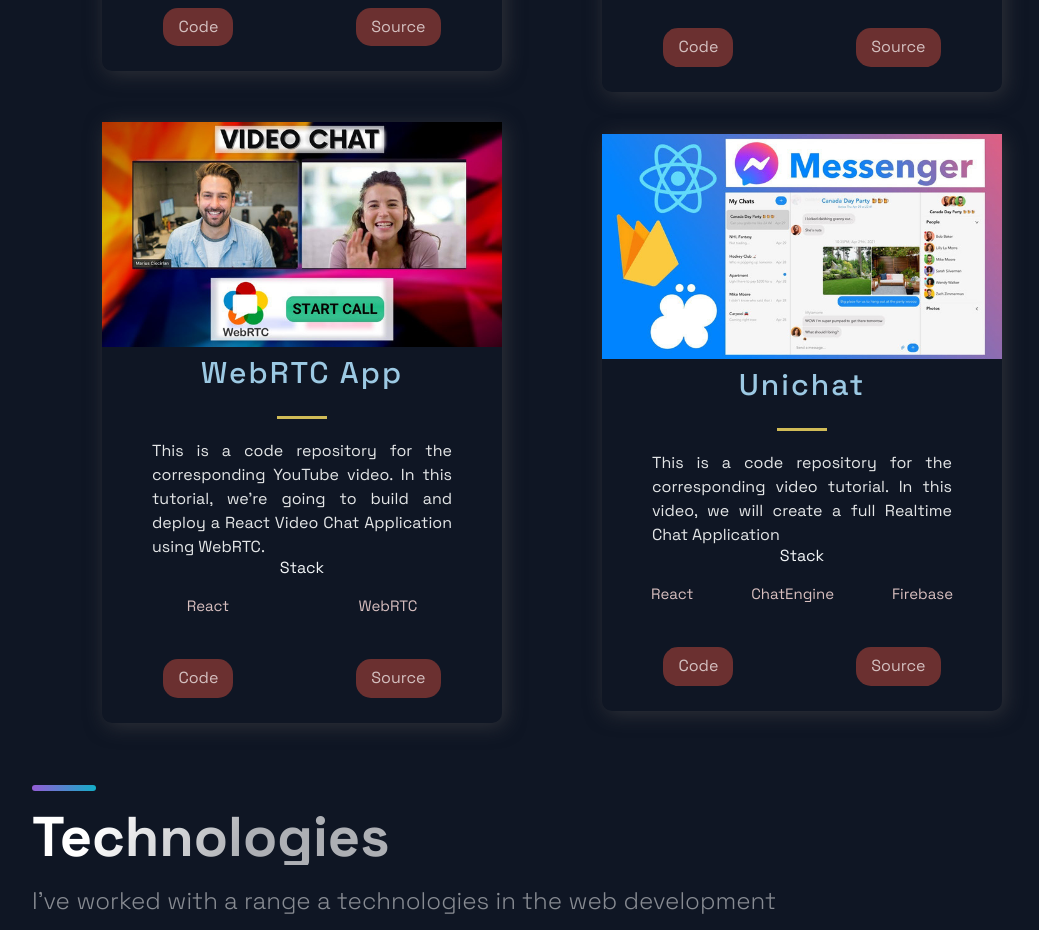
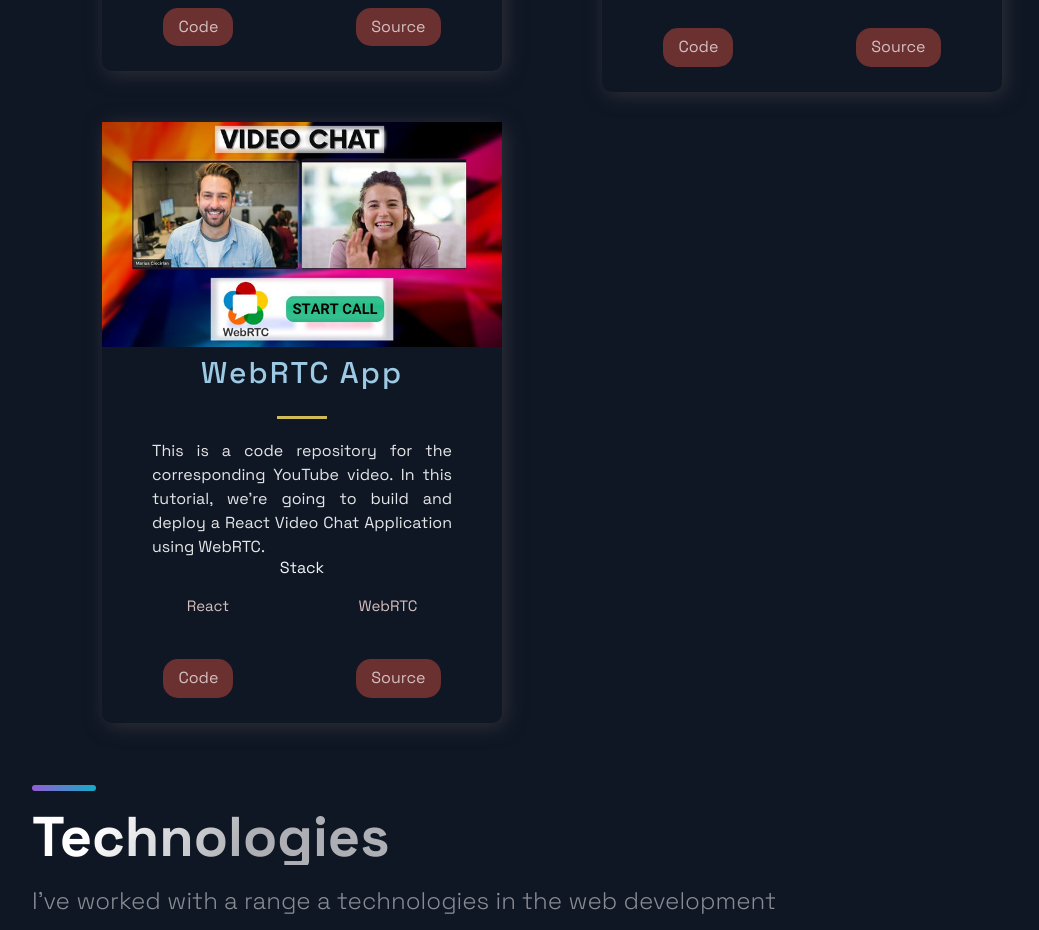
Before and after one commit to dogancanulgu/portfolio-website, a Next.js app: page / in a window 1280 px wide. Shown: the part 1440-2370 px from the top of the page, without its empty margins (88-1127 px from the left). Built offline with nearby package versions, Linux system fonts and the light colour scheme.

Commit message:
Check Datas

```diff
--- a/src/constants/constants.js
+++ b/src/constants/constants.js
@@ -1,16 +1,18 @@
 export const projects = [
   {
     title: 'MERN Memories',
-    description: "Using React, Node.js, Express & MongoDB you'll learn how to build a Full Stack MERN Application - from start to finish. The App is called Memories and it is a simple social media app that allows users to post interesting events that happened in their lives.",
-      image: '/images/1.png',
-      tags: ['Mongo', 'Express', 'React', 'Node'],
+    description:
+      "Using React, Node.js, Express & MongoDB you'll learn how to build a Full Stack MERN Application - from start to finish. The App is called Memories and it is a simple social media app that allows users to post interesting events that happened in their lives.",
+    image: '/images/1.png',
+    tags: ['Mongo', 'Express', 'React', 'Node'],
     source: 'https://google.com',
     visit: 'https://google.com',
     id: 0,
   },
   {
     title: 'E-Commerce',
-    description:"While building it you're going to learn many advanced React & JavaScript topics, as well as how to use Stripe for card transactions. On top of that, at the end of the video, you will have this unique and complex webshop app that you will be able to add to your portfolio. And trust me, e-commerce applications are impressive.",
+    description:
+      "While building it you're going to learn many advanced React & JavaScript topics, as well as how to use Stripe for card transactions. On top of that, at the end of the video, you will have this unique and complex webshop app that you will be able to add to your portfolio. And trust me, e-commerce applications are impressive.",
     image: '/images/2.png',
     tags: ['React', 'JavaScript'],
     source: 'https://google.com',
@@ -19,28 +21,20 @@
   },
   {
     title: 'WebRTC App',
-    description: "This is a code repository for the corresponding YouTube video. In this tutorial, we're going to build and deploy a React Video Chat Application using WebRTC.",
-      image: '/images/3.jpg',
-      tags: ['React', 'WebRTC'],
+    description:
+      "This is a code repository for the corresponding YouTube video. In this tutorial, we're going to build and deploy a React Video Chat Application using WebRTC.",
+    image: '/images/3.jpg',
+    tags: ['React', 'WebRTC'],
     source: 'https://google.com',
     visit: 'https://google.com',
     id: 2,
   },
-  {
-    title: 'Unichat',
-    description: "This is a code repository for the corresponding video tutorial. In this video, we will create a full Realtime Chat Application",
-    image: '/images/4.jpg',
-    tags: ['React', 'ChatEngine', 'Firebase'],
-    source: 'https://google.com',
-    visit: 'https://google.com',
-    id: 3,
-  },
 ];
 
 export const TimeLineData = [
-  { year: 2017, text: 'Started my journey', },
-  { year: 2018, text: 'Worked as a freelance developer', },
-  { year: 2019, text: 'Founded JavaScript Mastery', },
-  { year: 2020, text: 'Shared my projects with the world', },
-  { year: 2021, text: 'Started my own platform', },
+  { year: 2017, text: 'Started my journey' },
+  { year: 2018, text: 'Worked as a freelance developer' },
+  { year: 2019, text: 'Founded JavaScript Mastery' },
+  { year: 2020, text: 'Shared my projects with the world' },
+  { year: 2021, text: 'Started my own platform' },
 ];
```
